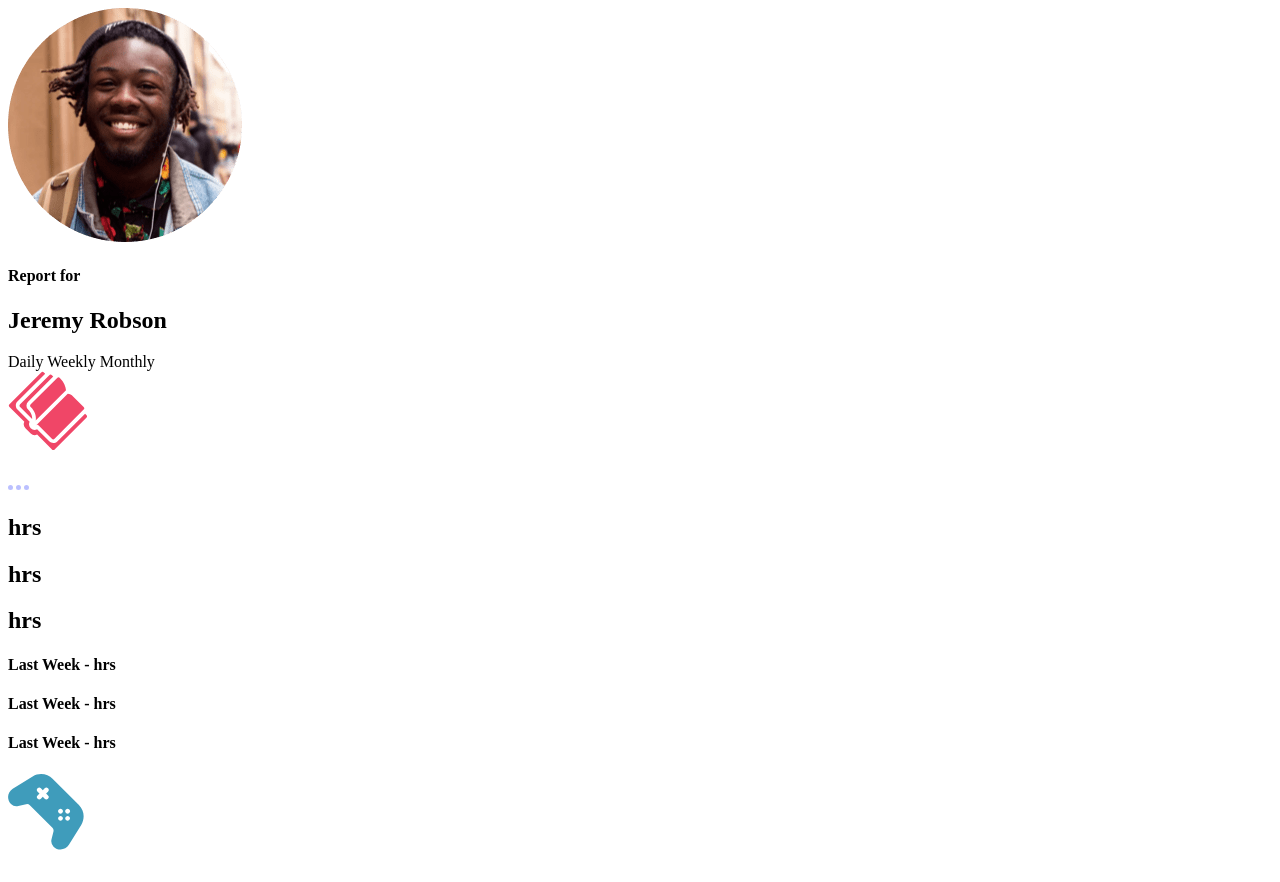
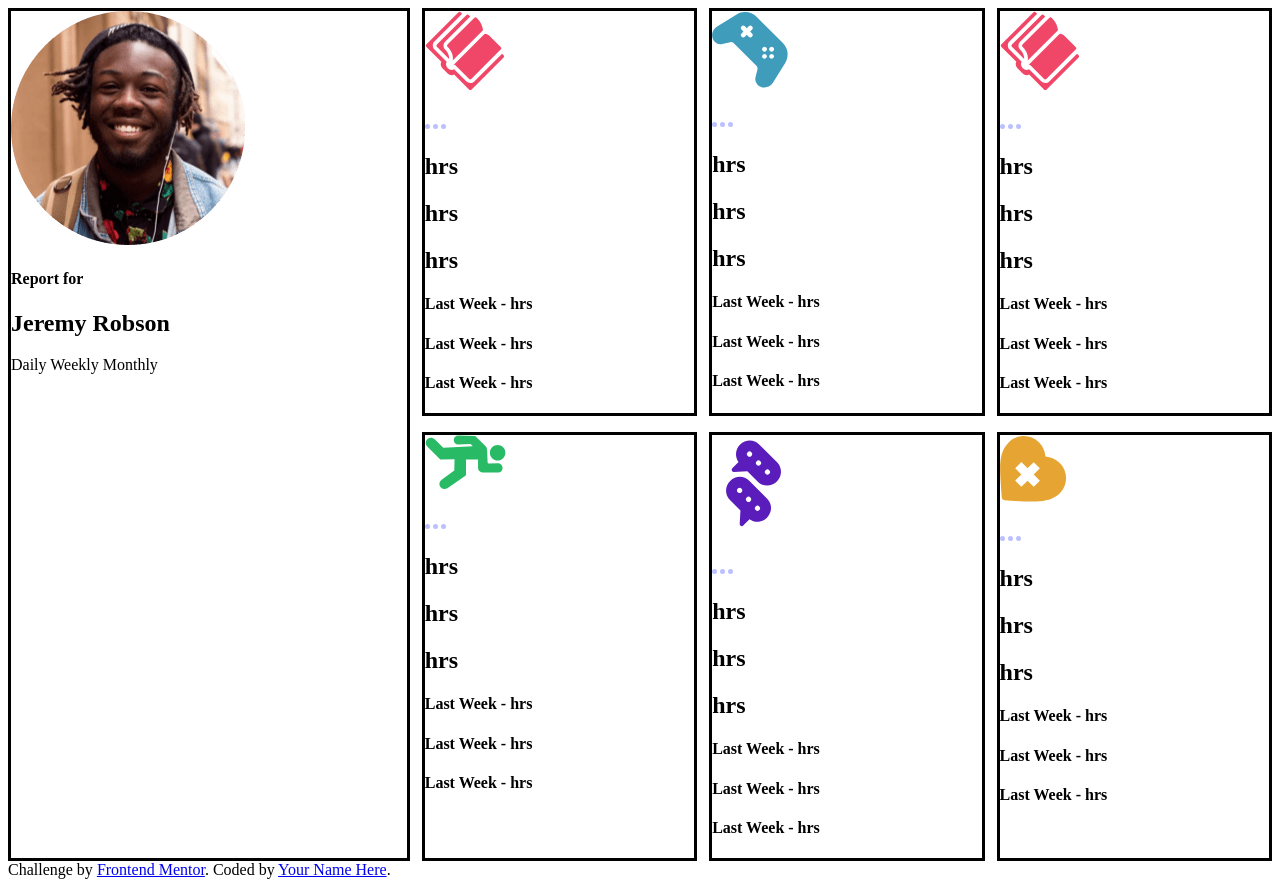
Before and after one commit to roc2246/timeTracker_frontEndMentor, a website: page index.html in a window 1280 px wide. Shown: the top 882 px of the page. Drawn offline with Linux system fonts and the light colour scheme.

Commit message:
Created grid layout

```diff
--- a/index.html
+++ b/index.html
@@ -16,7 +16,7 @@
     <link rel="stylesheet" href="css/style.css" />
   </head>
   <body>
-    <main class="grid-constainer">
+    <main class="grid-container">
       <section class="main-box card">
         <div class="main-box__img-box">
           <img src="images/image-jeremy.png" alt="Person" class="person-img" />
--- a/sass/abstracts/_variables.scss
+++ b/sass/abstracts/_variables.scss
@@ -26,5 +26,5 @@ $font-weight-heavy: 500;
 
 //Layout
 $border-radius: 1rem;
-$gap-length: .75rem;
-$gap-width: 1rem;
+$gutter-vertical: .75rem;
+$gutter-horizontal: 1rem;
--- /dev/null
+++ b/sass/base/_base.scss
@@ -0,0 +1,8 @@
+html {
+    font-size: 16px;
+}
+
+body{
+    background-color: $color-dark-blue;
+    max-width: 100%;
+}
--- /dev/null
+++ b/sass/layout/_grid.scss
@@ -0,0 +1,15 @@
+main.grid-container {
+  display: grid;
+  grid-template-columns: auto auto auto auto;
+  column-gap: $gutter-vertical;
+  row-gap: $gutter-horizontal;
+  .main-box,
+  .metric {
+    border: solid;
+  }
+
+  .main-box {
+    grid-row-start: 1;
+    grid-row-end: 3;
+  }
+}
--- a/sass/main.scss
+++ b/sass/main.scss
@@ -1,5 +1,9 @@
 @import "abstracts/mixins";
 @import "abstracts/variables";
-@import "abstracts/typography";
+
+@import "base/typography";
+@import "base/base";
+
+@import "layout/grid";
 
 @import "vendors/fonts";
```
Also changed, not shown: css/style.css, sass/base/_typography.scss (added).
